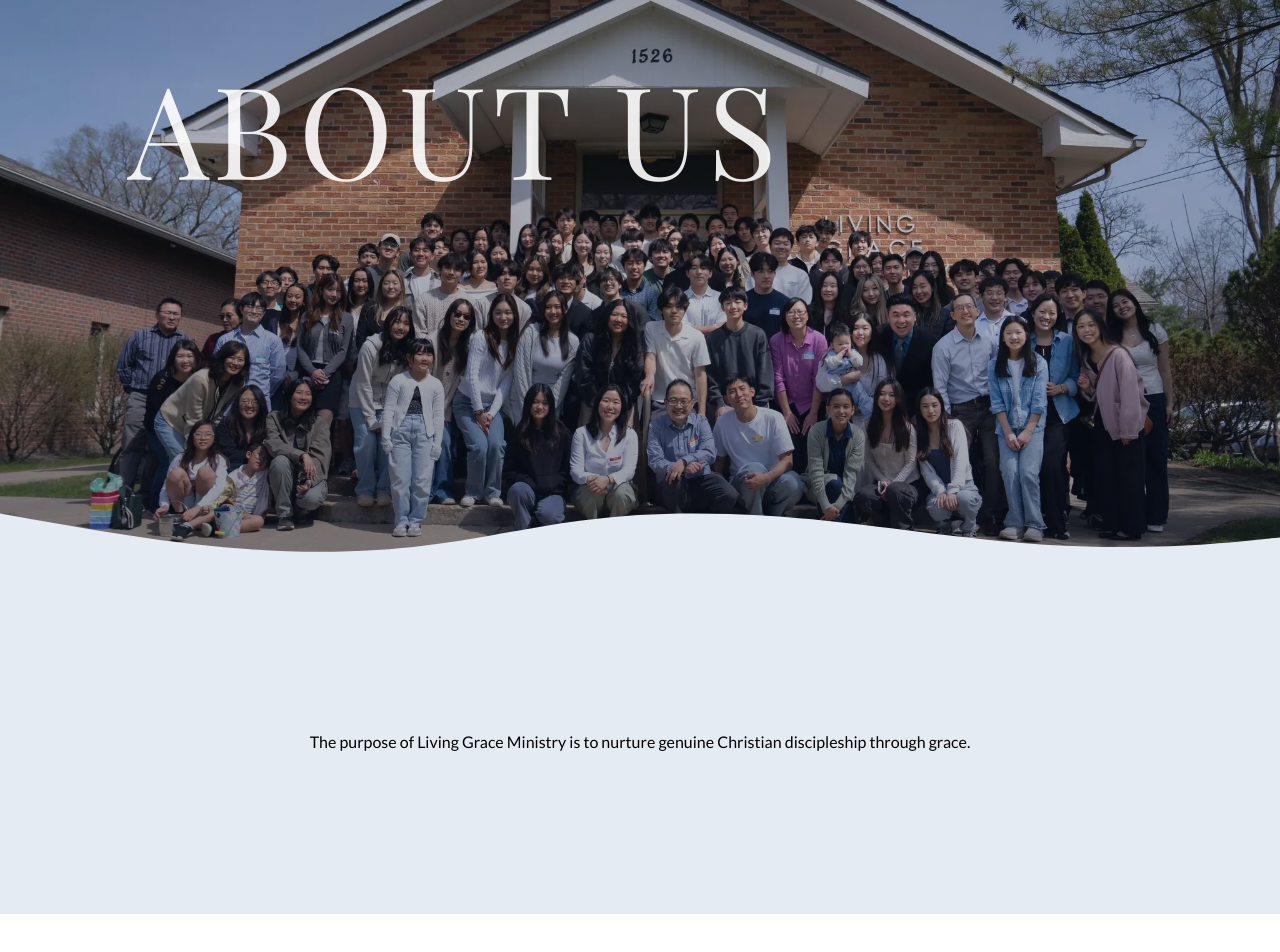
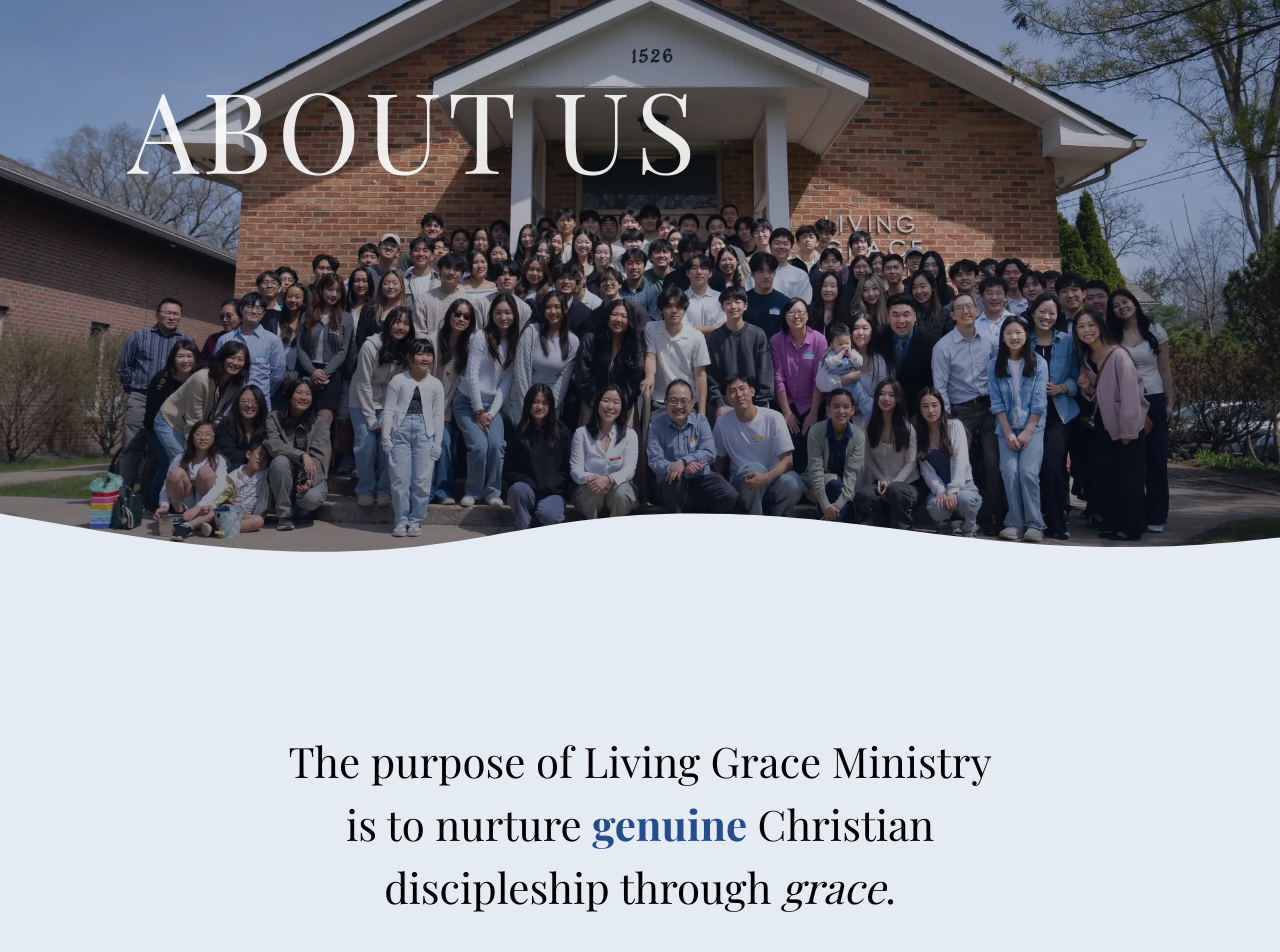
Before and after one commit to lgm-aa/LGM_Website_v3, a React (Vite) app: page /about in a window 1280 px wide. Shown: the part 110-1062 px from the top of the page. Before the commit the page ends 1024 px from the top, so only its background shows below. Built offline with nearby package versions, Linux system fonts and the light colour scheme; no server answers.

Commit message:
added quote

```diff
--- a/src/components/about/Hero.css
+++ b/src/components/about/Hero.css
@@ -37,7 +37,7 @@
 .about-hero__title {
   font-family: "Playfair Display SC", serif;
   color: rgba(255, 255, 255, 0.9);
-  font-size: clamp(3rem, 12vw, 8rem);
+  font-size: clamp(2rem, 11vw, 7rem);
   font-weight: 400;
   letter-spacing: 0.05em;
   line-height: 0.9;
--- a/src/components/about/Quote.css
+++ b/src/components/about/Quote.css
@@ -7,5 +7,12 @@
     background-color: #e5ebf3;
 }
 .quote-text {
-
+    font-family: "Playfair Display", serif;
+    text-align: center;
+    font-size: 42px;
+    font-weight: 300;
 }
+.highlight-text {
+    color: #274C8D;
+    font-weight: 600;
+}
--- a/src/components/about/Quote.jsx
+++ b/src/components/about/Quote.jsx
@@ -3,7 +3,9 @@ import "./Quote.css";
 export default function Quote() {
     return (
         <div className="quote-container">
-            <h1 className="quote-text">The purpose of Living Grace Ministry is to nurture genuine Christian discipleship through grace.</h1>
+            <h1 className="quote-text">The purpose of Living Grace Ministry <br />
+            is to nurture <span className="highlight-text">genuine</span> Christian <br />
+            discipleship through <i>grace</i>.</h1>
         </div>
 
 
```
